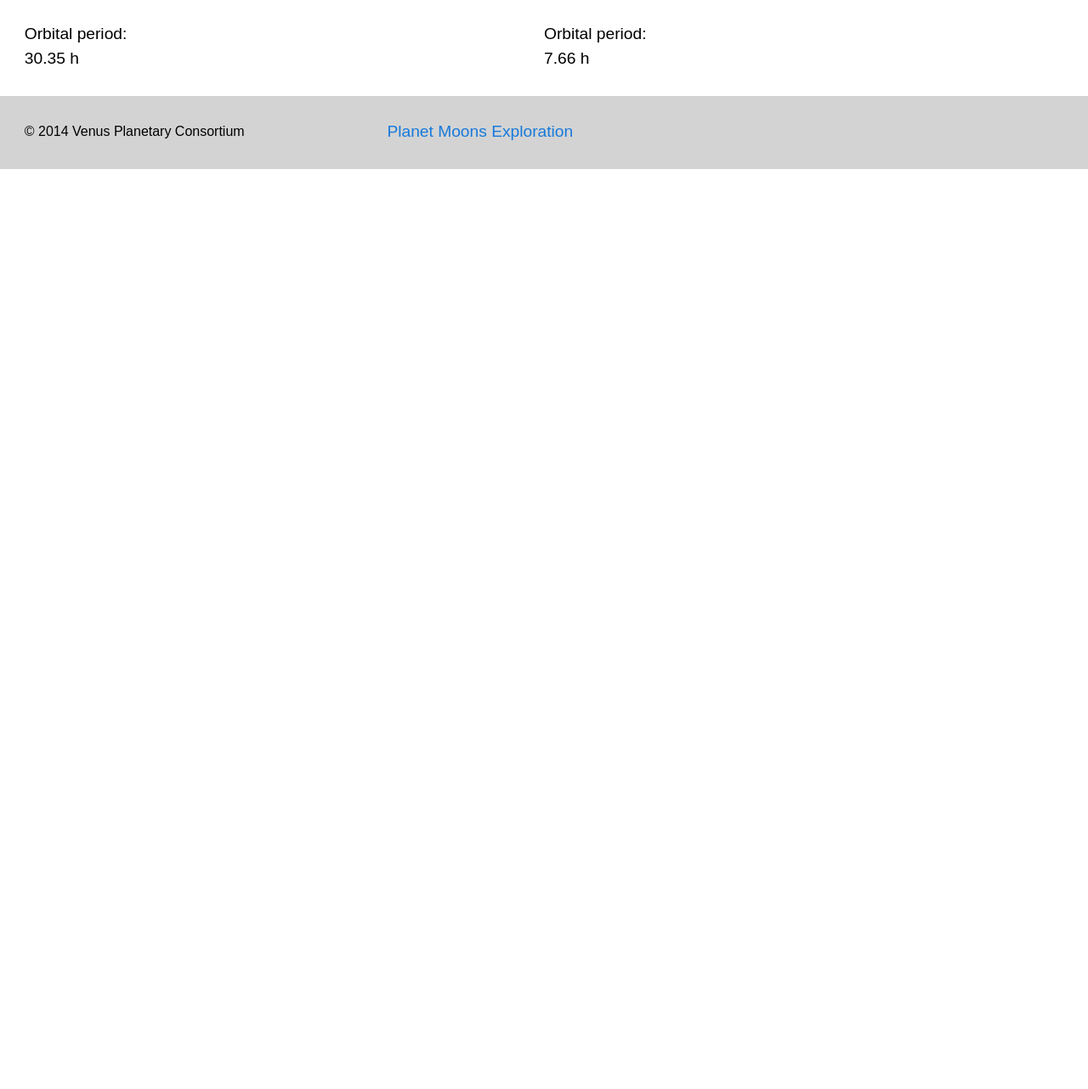
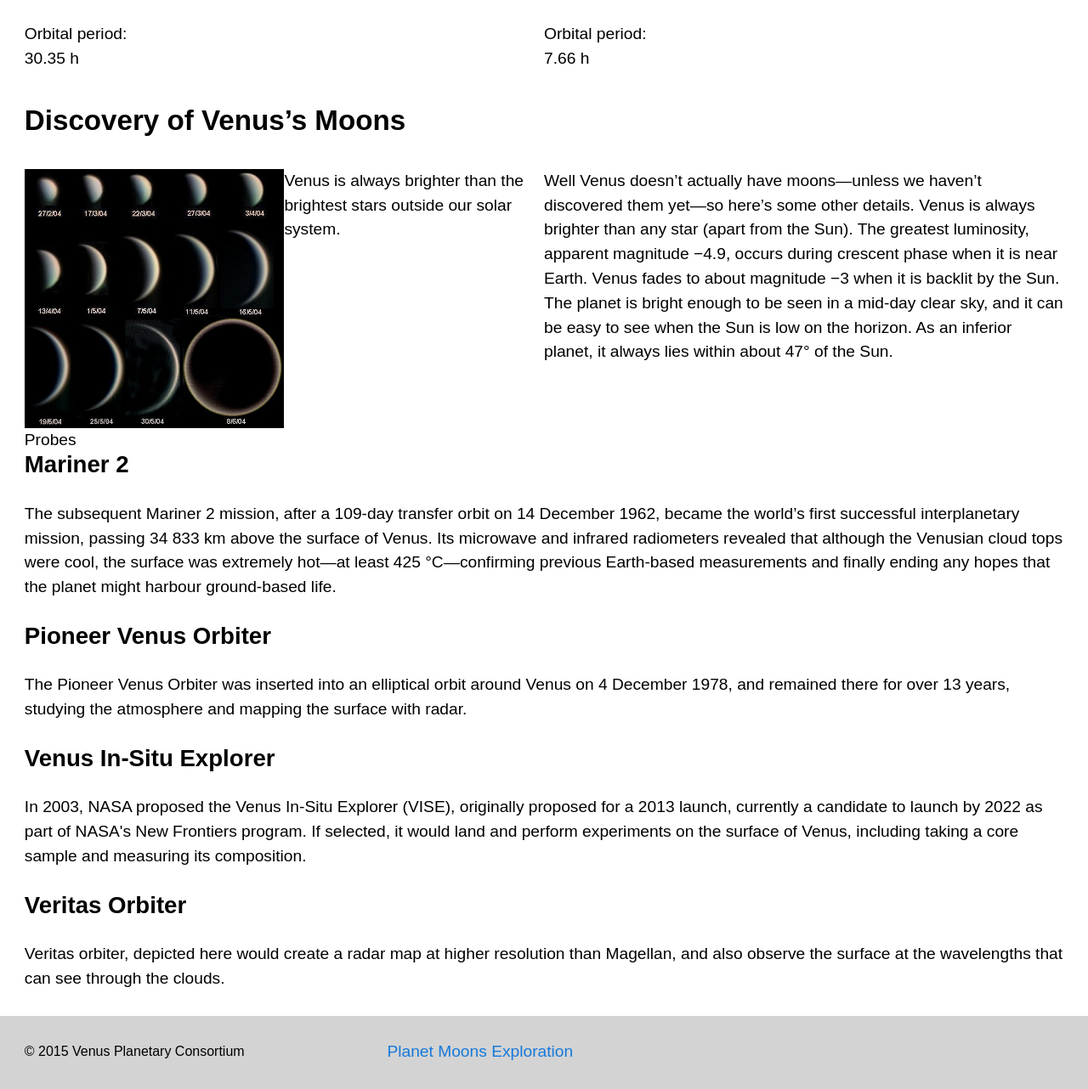
Before and after one commit to MattSkinner30/dsn1675-planet-website, a plain HTML site: page moon.html in a window 1280 px wide. Shown: the part 697-1979 px from the top of the page at 85% size. Before the commit the page ends 896 px from the top, so only its background shows below. Drawn offline with Linux system fonts and the light colour scheme.

Commit message:
added html for moon

```diff
--- a/moon.html
+++ b/moon.html
@@ -71,11 +71,56 @@
 
 	</div>
 </div>
+
+
+<div class="grid gutter">
+	<div class="unit xs-1 s-1 m-1 l-1">
+<h3>Discovery of Venus’s Moons</h3>
+</div>
+
+	<div class="unit xs-1 s-1 m-1 l-1-4">
+		<img class="img-flex" src="images/venus-phases.jpg">
+	</div>
+	<div class="unit cs-1 s-1 m-1-3 l-1-4">
+		<p>Venus is always brighter than the brightest stars outside our solar system.</p>
+	</div>
+	<div class="unit xs-1 s-1 m-2-3 l-1-2">
+Well Venus doesn’t actually have moons—unless we haven’t discovered them yet—so here’s some other details. Venus is always brighter than any star (apart from the Sun). The greatest luminosity, apparent magnitude −4.9, occurs during crescent phase when it is near Earth. Venus fades to about magnitude −3 when it is backlit by the Sun. The planet is bright enough to be seen in a mid-day clear sky, and it can be easy to see when the Sun is low on the horizon. As an inferior planet, it always lies within about 47° of the Sun.
+</div>
+</div>
+
+<div class="grid gutter">
+<div class="unit cs-1 s-1 m-1 l-1">
+Probes
+</div>
+
+<div class="grid l-1">
+	<div class="unit xs-1 s-1">
+<h4>Mariner 2</h4>
+<p>The subsequent Mariner 2 mission, after a 109-day transfer orbit on 14 December 1962, became the world’s first successful interplanetary mission, passing 34 833 km above the surface of Venus. Its microwave and infrared radiometers revealed that although the Venusian cloud tops were cool, the surface was extremely hot—at least 425 °C—confirming previous Earth-based measurements and finally ending any hopes that the planet might harbour ground-based life.</p>
+</div>
+<div class="unit">
+<h4>Pioneer Venus Orbiter</h4>
+<p>The Pioneer Venus Orbiter was inserted into an elliptical orbit around Venus on 4 December 1978, and remained there for over 13 years, studying the atmosphere and mapping the surface with radar.</p>
+</div>
+</div>
+<div class="grid l-1">
+	<div class="unit">
+<h4>Venus In-Situ Explorer</h4>
+<p>In 2003, NASA proposed the Venus In-Situ Explorer (VISE), originally proposed for a 2013 launch, currently a candidate to launch by 2022 as part of NASA's New Frontiers program. If selected, it would land and perform experiments on the surface of Venus, including taking a core sample and measuring its composition.</p>
+</div>
+<div class="unit">
+<h4>Veritas Orbiter</h4>
+<p>Veritas orbiter, depicted here would create a radar map at higher resolution than Magellan, and also observe the surface at the wavelengths that can see through the clouds.</p>
+</div>
+
+
+
 </main>
 <footer class="pad-t">
 		<div class="grid">
 		<div class="unit xs-1 s-1 m-1-2 l-1-3">
-			<p class="gutter milli">© 2014 Venus Planetary Consortium</p>
+			<p class="gutter milli">© 2015 Venus Planetary Consortium</p>
 		</div>
 		<div class="unit xs-1 s-1 m-1-2 l-1-3">
 			<nav>
```
Also changed, not shown: images/mariner-2.jpg (added), images/pioneer.jpg (added), images/venus-1.jpg, images/venus-2.jpg, images/venus-3.jpg, images/venus-phases.jpg (added), images/veritas.jpg (added), images/vise.jpg (added).
